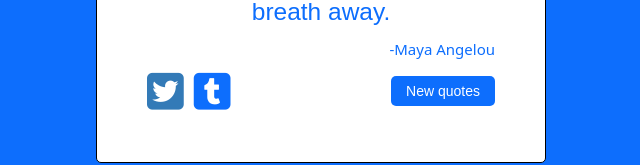
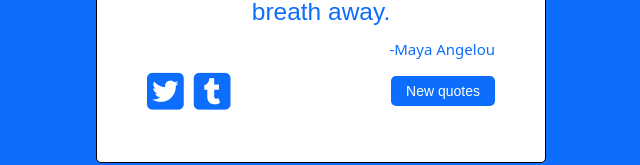
Before and after one commit to altontonn/Quote-Machine, a React (Create React App) app: page / in a window 1280 px wide. Shown: the part 402-567 px from the top of the page, without its empty margins (319-959 px from the left). Built offline with nearby package versions, Linux system fonts and the light colour scheme.

Commit message:
Change the class component to functional component in the App file

```diff
--- a/package.json
+++ b/package.json
@@ -6,6 +6,7 @@
     "@testing-library/jest-dom": "^5.17.0",
     "@testing-library/react": "^13.4.0",
     "@testing-library/user-event": "^13.5.0",
+    "jquery": "^3.7.1",
     "prop-types": "^15.8.1",
     "react": "^18.2.0",
     "react-dom": "^18.2.0",
--- a/src/App.js
+++ b/src/App.js
@@ -1,38 +1,30 @@
-import React, { Component } from 'react';
+import React, { useEffect, useState } from 'react';
 import Random from './Component/Random';
 import './App.css';
 
-class App extends Component {
-  constructor(props) {
-    super(props);
-    this.state = {
-      bodyBackgroundColors: '#0d6efd',
-    };
-    this.getRandomColor = this.getRandomColor.bind(this);
-    this.changeColor = this.changeColor.bind(this);
-  }
+const App = () => {
+  const [bodyBackgroundColors, setBodyBackgroundColors] = useState('#0d6efd');
+  // componentDidMount() {
+  //   const { bodyBackgroundColors } = this.state;
+  //   document.body.style.transition = 'background-color 0.5s';
+  //   document.body.style.color = bodyBackgroundColors;
+  //   document.body.style.backgroundColor = bodyBackgroundColors;
+  // }
 
-  componentDidMount() {
-    const { bodyBackgroundColors } = this.state;
-    document.body.style.transition = 'background-color 0.5s';
-    document.body.style.color = bodyBackgroundColors;
-    document.body.style.backgroundColor = bodyBackgroundColors;
-  }
+  // componentDidUpdate(_, prevState) {
+  //   const { bodyBackgroundColors } = this.state;
+  //   if (prevState.bodyBackgroundColors !== bodyBackgroundColors) {
+  //     document.body.style.backgroundColor = bodyBackgroundColors;
+  //     document.body.style.color = bodyBackgroundColors;
+  //   }
+  //   const icons = document.querySelectorAll('.fa-brands');
+  //   icons.forEach((icon) => {
+  //     // eslint-disable-next-line no-param-reassign
+  //     icon.style.color = bodyBackgroundColors;
+  //   });
+  // }
 
-  componentDidUpdate(_, prevState) {
-    const { bodyBackgroundColors } = this.state;
-    if (prevState.bodyBackgroundColors !== bodyBackgroundColors) {
-      document.body.style.backgroundColor = bodyBackgroundColors;
-      document.body.style.color = bodyBackgroundColors;
-    }
-    const icons = document.querySelectorAll('.fa-brands');
-    icons.forEach((icon) => {
-      // eslint-disable-next-line no-param-reassign
-      icon.style.color = bodyBackgroundColors;
-    });
-  }
-
-  getRandomColor = () => {
+  const getRandomColor = () => {
     const letters = '0123456789ABCDEF';
     let color = '#';
     for (let i = 0; i < 6; i += 1) {
@@ -41,24 +33,30 @@ class App extends Component {
     return color;
   };
 
-  changeColor = () => {
-    const randomColor = this.getRandomColor();
-    this.setState({
-      bodyBackgroundColors: randomColor,
-    });
+  const changeColor = () => {
+    const randomColor = getRandomColor();
+    setBodyBackgroundColors(randomColor);
   };
 
-  render() {
-    const { bodyBackgroundColors } = this.state;
+  useEffect(() => {
+    document.body.style.transition = 'background-color 0.5s';
+    document.body.style.color = bodyBackgroundColors;
+    document.body.style.backgroundColor = bodyBackgroundColors;
+    const icons = document.querySelectorAll('.fa-brands');
+    icons.forEach((icon) => {
+      // eslint-disable-next-line no-param-reassign
+      icon.style.color = bodyBackgroundColors;
+    });
+  }, [bodyBackgroundColors]);
+
   return (
     <>
       <Random
-          changeColors={this.changeColor}
+        changeColors={changeColor}
         bodyBackgroundColors={bodyBackgroundColors}
       />
     </>
   );
-  }
-}
+};
 
 export default App;
--- a/src/Component/Random.js
+++ b/src/Component/Random.js
@@ -1,5 +1,6 @@
-import React from 'react';
+import React, { useEffect } from 'react';
 import PropTypes from 'prop-types';
+import $ from 'jquery';
 
 const Random = (props) => {
   const quotes = [
@@ -43,6 +44,13 @@ const Random = (props) => {
   const quoteList = Math.floor(Math.random() * quotes.length);
   const selectedQuote = quotes[quoteList];
   const { changeColors, bodyBackgroundColors } = props;
+  useEffect(() => {
+    $('#new-quote').click(() => {
+      $('#text').fadeIn(400, () => {
+        $('#text').text(selectedQuote.text).fadeIn();
+      });
+    });
+  }, [selectedQuote]);
   return (
     <>
       <section id="quote-box">
```
Also changed, not shown: 2 other files (tests, documents, lock files or other folders). Lines whose indentation alone changed are shown as unchanged.
